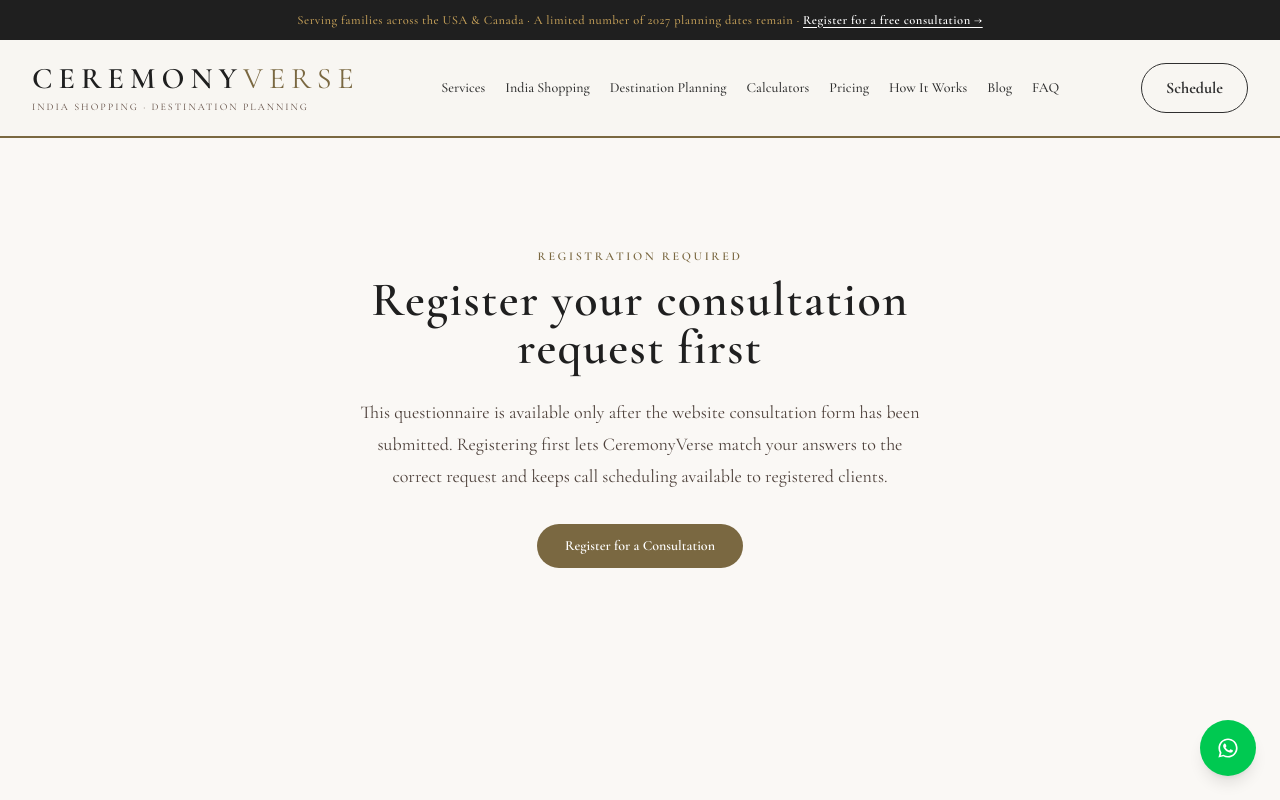
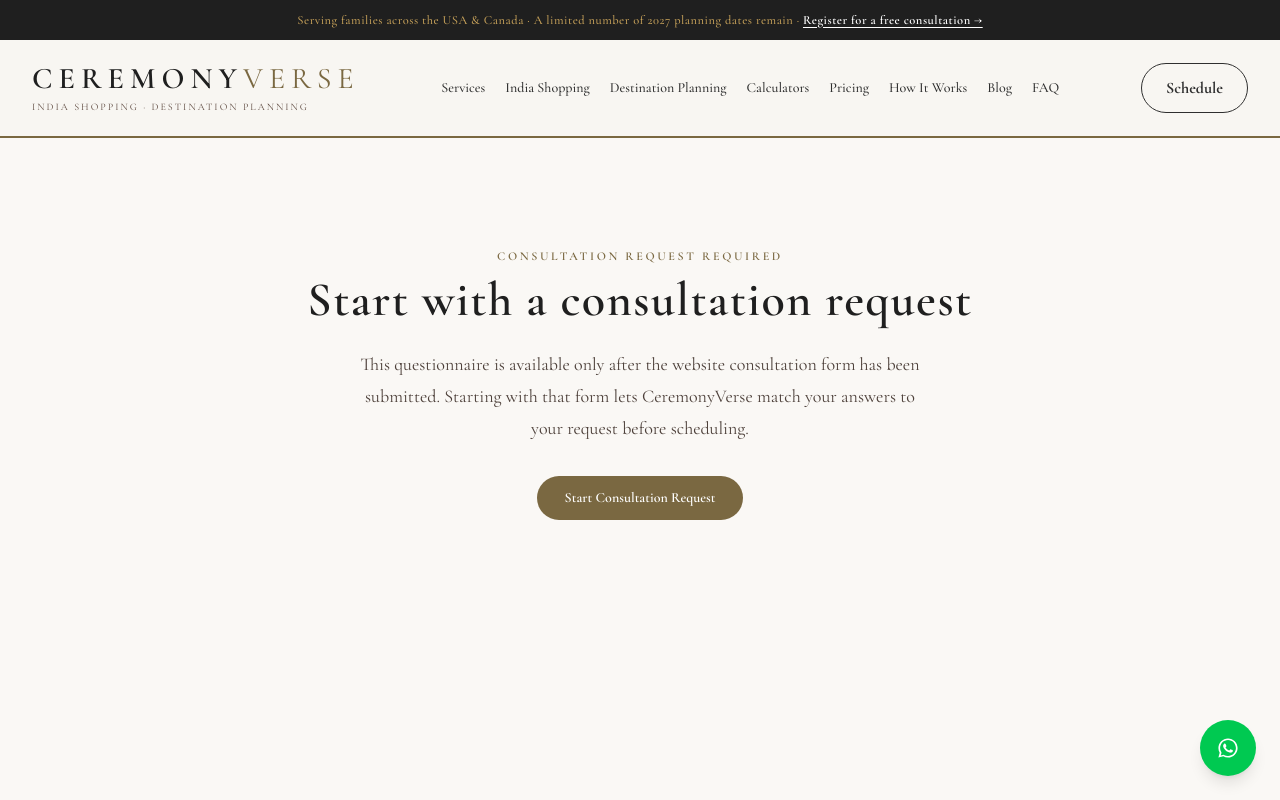
Before and after one commit to leylabernie/v0-ceremony-verse-wedding-concierge, a Next.js app: page /consultation-questionnaire in a window 1280 px wide. Shown: the top 800 px of the page. Built offline with nearby package versions, Linux system fonts and the light colour scheme.

Commit message:
Replace registration wording with consultation scheduling

```diff
--- a/components/pages/consultation-questionnaire-page.tsx
+++ b/components/pages/consultation-questionnaire-page.tsx
@@ -176,7 +176,7 @@ export function ConsultationQuestionnairePage() {
   }, [formData])
 
   const schedulingMessage = [
-    "Hello, I completed the CeremonyVerse consultation registration and pre-call questionnaire.",
+    "Hello, I completed the CeremonyVerse consultation request and pre-call questionnaire.",
     `Request ID: ${formData.requestId}`,
     "I would like to choose a time for my free consultation.",
   ].join("\n")
@@ -244,21 +244,20 @@ export function ConsultationQuestionnairePage() {
       <main className="min-h-screen bg-[#faf8f5] px-6 py-28">
         <div className="mx-auto max-w-2xl text-center">
           <p className="mb-3 text-xs font-semibold uppercase tracking-[0.22em] text-[#7a6841]">
-            Registration required
+            Consultation request required
           </p>
           <h1 className="font-serif text-4xl font-semibold text-[#1f1f1f] sm:text-5xl">
-            Register your consultation request first
+            Start with a consultation request
           </h1>
           <p className="mx-auto mt-5 max-w-xl text-lg leading-8 text-[#4d403a]">
-            This questionnaire is available only after the website consultation form has been submitted. Registering
-            first lets CeremonyVerse match your answers to the correct request and keeps call scheduling available to
-            registered clients.
+            This questionnaire is available only after the website consultation form has been submitted. Starting with
+            that form lets CeremonyVerse match your answers to your request before scheduling.
           </p>
           <Link
             href="/contact/"
             className="mt-8 inline-flex rounded-full bg-[#7a6841] px-7 py-3 text-sm font-semibold text-white"
           >
-            Register for a Consultation
+            Start Consultation Request
           </Link>
         </div>
       </main>
@@ -275,7 +274,7 @@ export function ConsultationQuestionnairePage() {
           <p className="mb-3 text-xs font-semibold uppercase tracking-[0.22em] text-[#7a6841]">Questionnaire received</p>
           <h1 className="font-serif text-4xl font-semibold text-[#1f1f1f] sm:text-5xl">Thank you, {formData.name}.</h1>
           <p className="mx-auto mt-5 max-w-xl text-lg leading-8 text-[#4d403a]">
-            Your registration and pre-call questionnaire were received. You can continue to call scheduling now;
+            Your consultation request and pre-call questionnaire were received. You can continue to call scheduling now;
             no prior review or approval is required.
           </p>
           <a
@@ -309,7 +308,7 @@ export function ConsultationQuestionnairePage() {
           <p className="text-xs font-semibold uppercase tracking-[0.22em] text-[#c5a059]">Prepare for your conversation</p>
           <h1 className="mt-4 font-serif text-4xl font-semibold sm:text-6xl">Pre-Call Wedding Questionnaire</h1>
           <p className="mx-auto mt-6 max-w-2xl text-lg leading-8 text-white/80">
-            Your consultation request is already registered. Share what is known today so CeremonyVerse can prepare
+            Your consultation request is on file. Share what is known today so CeremonyVerse can prepare
             for the free 30-minute consultation. Call scheduling opens after you submit this questionnaire.
           </p>
         </div>
```
